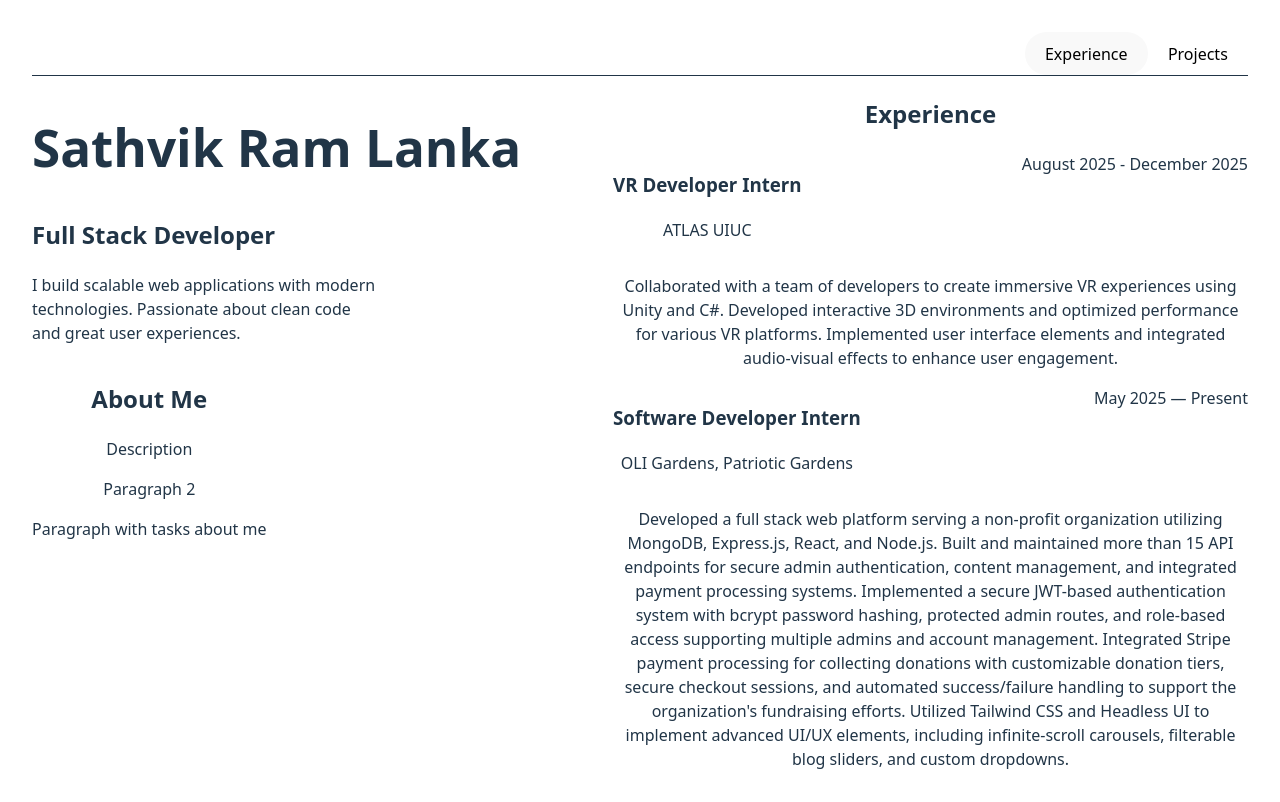
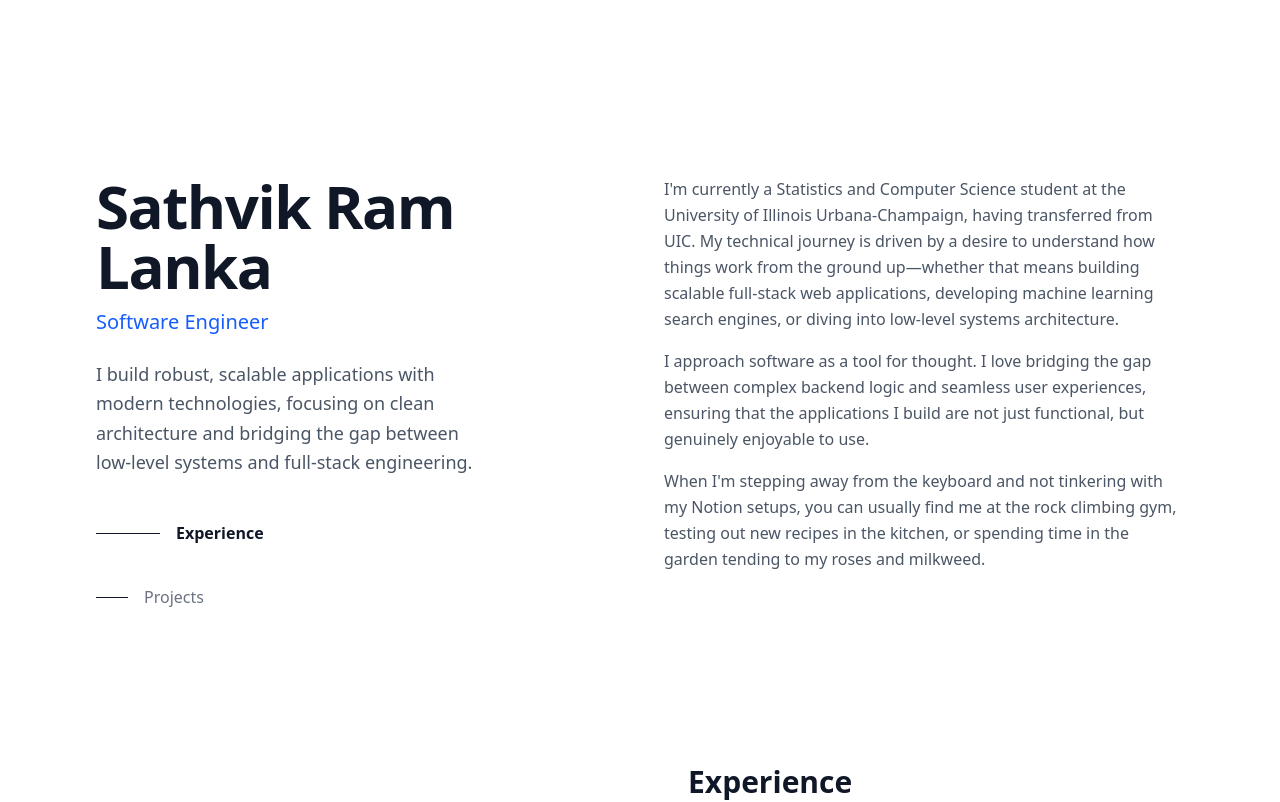
Before and after one commit to RamLanka05/v1, a React (Vite) app in the folder website-data/: page / in a window 1280 px wide. Shown: the top 802 px of the page. Built offline with nearby package versions, Linux system fonts and the light colour scheme.

Commit message:
holy mother of fixes

```diff
--- a/website-data/package.json
+++ b/website-data/package.json
@@ -4,6 +4,7 @@
   "version": "0.0.0",
   "type": "module",
   "scripts": {
+    "start": "vite",
     "dev": "vite",
     "build": "tsc -b && vite build",
     "lint": "eslint .",
@@ -22,6 +23,7 @@
     "@types/react-dom": "^19.2.3",
     "@vitejs/plugin-react": "^5.1.1",
     "autoprefixer": "^10.4.22",
+    "baseline-browser-mapping": "^2.10.37",
     "eslint": "^9.39.1",
     "eslint-plugin-react-hooks": "^7.0.1",
     "eslint-plugin-react-refresh": "^0.4.24",
--- a/website-data/src/App.css
+++ /dev/null
@@ -1,60 +0,0 @@
-#root {
-  max-width: 1280px;
-  margin: 0 auto;
-  padding: 2rem;
-  text-align: center;
-}
-
-/* Hide scrollbars for a cleaner look */
-::-webkit-scrollbar {
-  display: none;
-}
-
-* {
-  scrollbar-width: none;
-}
-
-.logo {
-  height: 6em;
-  padding: 1.5em;
-  will-change: filter;
-  transition: filter 300ms;
-}
-.logo:hover {
-  filter: drop-shadow(0 0 2em #646cffaa);
-}
-.logo.react:hover {
-  filter: drop-shadow(0 0 2em #61dafbaa);
-}
-
-@keyframes logo-spin {
-  from {
-    transform: rotate(0deg);
-  }
-  to {
-    transform: rotate(360deg);
-  }
-}
-
-@media (prefers-reduced-motion: no-preference) {
-  a:nth-of-type(2) .logo {
-    animation: logo-spin infinite 20s linear;
-  }
-}
-
-.card {
-  padding: 2em;
-}
-
-.read-the-docs {
-  color: #888;
-}
-
-/* Small helpers for App sections */
-main {
-  display: block;
-}
-
-section {
-  scroll-margin-top: 4rem;
-}
--- a/website-data/src/App.tsx
+++ b/website-data/src/App.tsx
@@ -1,102 +1,28 @@
-import './App.css'
-import { useEffect, useRef } from 'react'
 import Navigation from './components/Navigation'
 import Hero from './components/Hero'
 import About from './components/About'
 import WorkShowcase from './components/WorkShowcase'
 
 function App() {
-  const mainRef = useRef<HTMLDivElement | null>(null)
+  return (
+    <div className="bg-white dark:bg-gray-950 min-h-screen text-gray-900 dark:text-gray-200 font-sans antialiased">
+      <div className="max-w-screen-xl mx-auto px-6 py-12 md:px-12 md:py-20 lg:px-24 flex flex-col md:flex-row md:justify-between gap-12">
 
-  useEffect(() => {
-    let rafId: number | null = null
-    let targetY = 0
-    let currentY = 0
-    let targetX = 0
-    let currentX = 0
+        <header className="md:sticky md:top-0 md:h-screen md:w-1/2 flex flex-col justify-between py-12 md:py-24">
+          <div>
+            <Hero />
+            <div className="mt-8 hidden md:block">
+              <Navigation />
+            </div>
+          </div>
+        </header>
 
-    const clamp = (v: number, min: number, max: number) => Math.max(min, Math.min(max, v))
-
-    const animate = () => {
-      const el = mainRef.current
-      if (!el) return
-
-      currentY += (targetY - currentY) * 0.15
-      currentX += (targetX - currentX) * 0.15
-
-      el.scrollTo({ top: currentY, left: currentX })
-
-      if (Math.abs(targetY - currentY) > 0.5 || Math.abs(targetX - currentX) > 0.5) {
-        rafId = requestAnimationFrame(animate)
-      } else {
-        rafId = null
-      }
-    }
-
-    const wheelHandler = (e: WheelEvent) => {
-      const el = mainRef.current
-      if (!el) return
-      if (e.ctrlKey) return
-      e.preventDefault()
-
-      const maxY = el.scrollHeight - el.clientHeight
-      const maxX = el.scrollWidth - el.clientWidth
-
-      // initialize targets to current scroll positions if first interaction
-      if (rafId === null) {
-        currentY = el.scrollTop
-        currentX = el.scrollLeft
-        targetY = currentY
-        targetX = currentX
-      }
-
-      // accumulate delta for inertia feel, allow smaller step for smoother feel
-      targetY = clamp(targetY + e.deltaY * 0.9, 0, Math.max(0, maxY))
-      targetX = clamp(targetX + e.deltaX * 0.9, 0, Math.max(0, maxX))
-
-      if (rafId === null) {
-        rafId = requestAnimationFrame(animate)
-      }
-    }
-
-    window.addEventListener('wheel', wheelHandler, { passive: false })
-
-    const prevHtmlOverflow = document.documentElement.style.overflow
-    const prevBodyOverflow = document.body.style.overflow
-    document.documentElement.style.overflow = 'hidden'
-    document.body.style.overflow = 'hidden'
-
-    return () => {
-      window.removeEventListener('wheel', wheelHandler)
-      if (rafId) cancelAnimationFrame(rafId)
-      document.documentElement.style.overflow = prevHtmlOverflow
-      document.body.style.overflow = prevBodyOverflow
-    }
-  }, [])
-
-  return (
-    <>
-      <Navigation />
-      <div className="antialiased bg-white dark:bg-gray-950 text-gray-900 dark:text-white flex max-w-6xl mx-auto px-4 sm:px-6 lg:px-12 gap-x-12 items-start h-[calc(100vh-6rem)]">
-        {/* Left column: Bio - Sticky */}
-        <aside className="h-full lg:sticky lg:top-24 lg:w-[320px] lg:pr-12 lg:mr-24 w-auto min-w-[200px] flex flex-col items-start justify-start lg:px-8 z-20 bg-white dark:bg-gray-950">
-          <div className="flex flex-col items-start px-4 overflow-y-auto h-full">
-            <Hero />
-            <About />
-          </div>
-        </aside>
-
-        {/* Spacer column */}
-        <div className="w-48 min-w-48 flex-shrink-0 text-transparent select-none">BRO PLEASE</div>
-
-        {/* Right column: Scrollable content */}
-        <main ref={mainRef} className="flex-1 min-w-0 bg-white dark:bg-gray-950 lg:pl-24 overflow-y-auto h-full">
-          <div className="max-w-xl mx-auto px-4 sm:px-6 lg:px-0 pt-8">
-            <WorkShowcase />
-          </div>
+        <main className="md:w-1/2 flex flex-col gap-24 py-12 md:py-24">
+          <About />
+          <WorkShowcase />
         </main>
       </div>
-    </>
+    </div>
   )
 }
 
--- a/website-data/src/components/About.tsx
+++ b/website-data/src/components/About.tsx
@@ -1,21 +1,17 @@
 export default function About() {
   return (
-    <section id="about" className="py-24 px-12 bg-white dark:bg-gray-950">
-      <div className="max-w-xl">
-        <h2 className="text-3xl font-bold mb-6">
-          About Me
-        </h2>
+    <section id="about" className="scroll-mt-24">
+      <h2 className="text-3xl font-bold mb-6 lg:hidden">About Me</h2>
       <div className="space-y-4 text-base text-gray-600 dark:text-gray-400 leading-relaxed">
         <p>
-            Description
+          I'm currently a Statistics and Computer Science student at the University of Illinois Urbana-Champaign, having transferred from UIC. My technical journey is driven by a desire to understand how things work from the ground up—whether that means building scalable full-stack web applications, developing machine learning search engines, or diving into low-level systems architecture.
         </p>
         <p>
-            Paragraph 2
+          I approach software as a tool for thought. I love bridging the gap between complex backend logic and seamless user experiences, ensuring that the applications I build are not just functional, but genuinely enjoyable to use.
         </p>
         <p>
-            Paragraph with tasks about me
+          When I'm stepping away from the keyboard and not tinkering with my Notion setups, you can usually find me at the rock climbing gym, testing out new recipes in the kitchen, or spending time in the garden tending to my roses and milkweed.
         </p>
-        </div>
       </div>
     </section>
   )
--- a/website-data/src/components/Hero.tsx
+++ b/website-data/src/components/Hero.tsx
@@ -1,16 +1,15 @@
 export default function Hero() {
   return (
-    <div className="group w-full bg-gray-900 text-white flex items-start justify-start pt-12 px-6 md:px-12 box-border">
-      <div className="w-full max-w-[560px] mx-auto lg:mx-0 lg:ml-4 lg:w-auto lg:mr-40">
-        {/* subtle highlight bar under the name that changes color on hover */}
-        {/* <div className="h-1 w-28 bg-white/10 rounded mb-6 transition-colors duration-300 group-hover:bg-violet-300/90" /> */}
-        <h1 className="text-2xl sm:text-6xl font-bold mb-2 text-left">Sathvik Ram Lanka</h1>
-        <h2 className="text-xl text-gray-400 mb-6 text-left">Full Stack Developer</h2>
-        <p className="text-lg text-gray-300 mb-8 max-w-[350px] leading-relaxed text-left">
-          I build scalable web applications with modern technologies. Passionate about clean code and great user experiences.
-        </p>
-      </div>
-      <div className="hidden lg:block flex-1"></div>
+    <div className="group w-full flex flex-col items-start justify-start">
+      <h1 className="text-4xl sm:text-6xl font-bold tracking-tight text-gray-900 dark:text-gray-100 mb-3">
+        Sathvik Ram Lanka
+      </h1>
+      <h2 className="text-xl font-medium text-blue-600 dark:text-blue-400 mb-6">
+        Software Engineer
+      </h2>
+      <p className="text-lg text-gray-600 dark:text-gray-400 max-w-[400px] leading-relaxed">
+        I build robust, scalable applications with modern technologies, focusing on clean architecture and bridging the gap between low-level systems and full-stack engineering.
+      </p>
     </div>
   )
 }
--- a/website-data/src/components/Navigation.tsx
+++ b/website-data/src/components/Navigation.tsx
@@ -4,9 +4,8 @@ export default function Navigation() {
   const [active, setActive] = useState<'projects' | 'experience'>('experience')
 
   useEffect(() => {
-    const mainEl = document.querySelector('main')
     const opts: IntersectionObserverInit = {
-      root: mainEl,
+      root: null, // Use the viewport
       rootMargin: '-40% 0px -40% 0px',
       threshold: 0
     }
@@ -30,43 +29,44 @@ export default function Navigation() {
   }, [])
 
   function scrollToSection(section: 'projects' | 'experience') {
-    const mainEl = document.querySelector('main') as HTMLElement | null
     const target = document.getElementById(section)
-    if (!mainEl || !target) return
+    if (!target) return
 
-    const targetRect = target.getBoundingClientRect()
-    const mainRect = mainEl.getBoundingClientRect()
-    const offset = targetRect.top - mainRect.top + mainEl.scrollTop - 16
-
-    mainEl.scrollTo({ top: offset, behavior: 'smooth' })
+    // Scroll naturally using the window
+    const offset = target.getBoundingClientRect().top + window.scrollY - 100 // 100px padding
+    window.scrollTo({ top: offset, behavior: 'smooth' })
   }
 
   return (
-    <nav className="w-full h-24 bg-white/80 dark:bg-gray-950/80 backdrop-blur-md border-b border-gray-200 dark:border-gray-800">
-      <div className="max-w-6xl mx-auto px-4 sm:px-6 lg:px-12 py-4">
-        <div className="flex items-center justify-end gap-2">
+    <nav className="w-full">
+      <ul className="flex flex-col gap-4 mt-8">
+        <li>
           <button
             onClick={() => scrollToSection('experience')}
-            className={`px-4 py-2 rounded-full transition-colors ${
+            className={`group flex items-center py-3 w-max transition-all ${
               active === 'experience'
-                ? 'bg-blue-600 text-white'
-                : 'bg-transparent text-gray-700 dark:text-gray-300 hover:bg-gray-100 dark:hover:bg-gray-800'
+                ? 'text-gray-900 dark:text-gray-100 font-bold'
+                : 'text-gray-500 dark:text-gray-500 hover:text-gray-900 dark:hover:text-gray-200'
             }`}
           >
+            <span className={`mr-4 h-px transition-all bg-gray-900 dark:bg-gray-100 ${active === 'experience' ? 'w-16' : 'w-8 group-hover:w-16'}`}></span>
             Experience
           </button>
+        </li>
+        <li>
           <button
             onClick={() => scrollToSection('projects')}
-            className={`px-4 py-2 rounded-full transition-colors ${
+            className={`group flex items-center py-3 w-max transition-all ${
               active === 'projects'
-                ? 'bg-blue-600 text-white'
-                : 'bg-transparent text-gray-700 dark:text-gray-300 hover:bg-gray-100 dark:hover:bg-gray-800'
+                ? 'text-gray-900 dark:text-gray-100 font-bold'
+                : 'text-gray-500 dark:text-gray-500 hover:text-gray-900 dark:hover:text-gray-200'
             }`}
           >
+            <span className={`mr-4 h-px transition-all bg-gray-900 dark:bg-gray-100 ${active === 'projects' ? 'w-16' : 'w-8 group-hover:w-16'}`}></span>
             Projects
           </button>
-        </div>
-      </div>
+        </li>
+      </ul>
     </nav>
   )
 }
--- a/website-data/src/data/work.ts
+++ b/website-data/src/data/work.ts
@@ -16,12 +16,12 @@ export const projects = [
     tags: ['React', 'Node.js'],
   },
   {
-    id: 'statwizard',
-    title: 'StatWizard',
-    desc: 'A personal blog platform where I share articles about web development and programming.',
-    date: '2024',
+    id: 'rsse',
+    title: 'Rigveda Semantic Search Engine',
+    desc: 'A semantic search engine for the Rigveda, built with Python and Elasticsearch.',
+    date: '2025-2026',
     url: '',
-    tags: ['Gatsby', 'GraphQL', 'Markdown'],
+    tags: ['Python', 'Elasticsearch', 'NLP'],
   },
 ]
 
@@ -37,7 +37,7 @@ export const experience = [
     id: 'oli-gardens',
     role: 'Software Developer Intern',
     company: 'OLI Gardens, Patriotic Gardens',
-    period: 'May 2025 — Present',
+    period: 'May 2025 — December 2025',
     desc: `Developed a full stack web platform serving a non-profit organization utilizing MongoDB, Express.js, React, and Node.js. Built and maintained more than 15 API endpoints for secure admin authentication, content management, and integrated payment processing systems.
       Implemented a secure JWT-based authentication system with bcrypt password hashing, protected admin routes, and role-based access supporting multiple admins and account management.
       Integrated Stripe payment processing for collecting donations with customizable donation tiers, secure checkout sessions, and automated success/failure handling to support the organization's fundraising efforts.
--- a/website-data/src/index.css
+++ b/website-data/src/index.css
@@ -1,69 +1,9 @@
+@import "tailwindcss";
 
-/* Tailwind injected utilities */
-@tailwind base;
-@tailwind components;
-@tailwind utilities;
+html { scroll-behavior: smooth; }
+body { margin: 0; min-width: 320px; }
 
-:root {
-  font-family: system-ui, Avenir, Helvetica, Arial, sans-serif;
-  line-height: 1.5;
-  font-weight: 400;
-
-  color-scheme: light dark;
-
-  font-synthesis: none;
-  text-rendering: optimizeLegibility;
-  -webkit-font-smoothing: antialiased;
-  -moz-osx-font-smoothing: grayscale;
+@layer utilities {
+  .no-scrollbar::-webkit-scrollbar { display: none; }
+  .no-scrollbar { -ms-overflow-style: none; scrollbar-width: none; }
 }
-
-a {
-  font-weight: 500;
-  color: #646cff;
-  text-decoration: inherit;
-}
-a:hover {
-  color: #535bf2;
-}
-
-body {
-  margin: 0;
-  min-width: 320px;
-}
-
-h1 {
-  font-size: 3.2em;
-  line-height: 1.1;
-}
-
-button {
-  border-radius: 8px;
-  border: 1px solid transparent;
-  padding: 0.6em 1.2em;
-  font-size: 1em;
-  font-weight: 500;
-  font-family: inherit;
-  background-color: #1a1a1a;
-  cursor: pointer;
-  transition: border-color 0.25s;
-}
-button:hover {
-  border-color: #646cff;
-}
-button:focus,
-button:focus-visible {
-  outline: 4px auto -webkit-focus-ring-color;
-}
-
-@media (prefers-color-scheme: light) {
-  :root {
-    color: #213547;
-    background-color: #ffffff;
-  }
-  a:hover {
-    color: #747bff;
-  }
-  button {
-    background-color: #f9f9f9;
-  }
-}
```
Also changed, not shown: 1 other file (tests, documents, lock files or other folders). Lines whose indentation alone changed are shown as unchanged.
